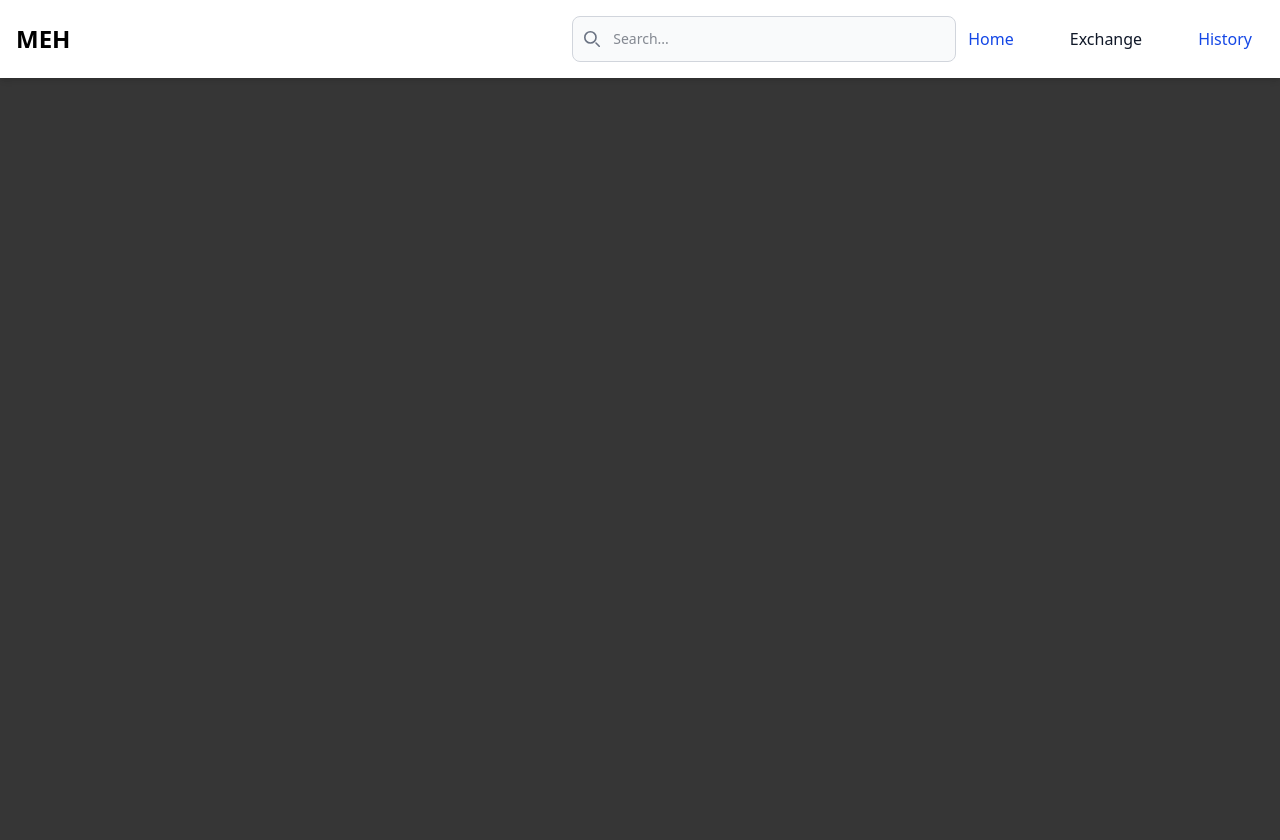
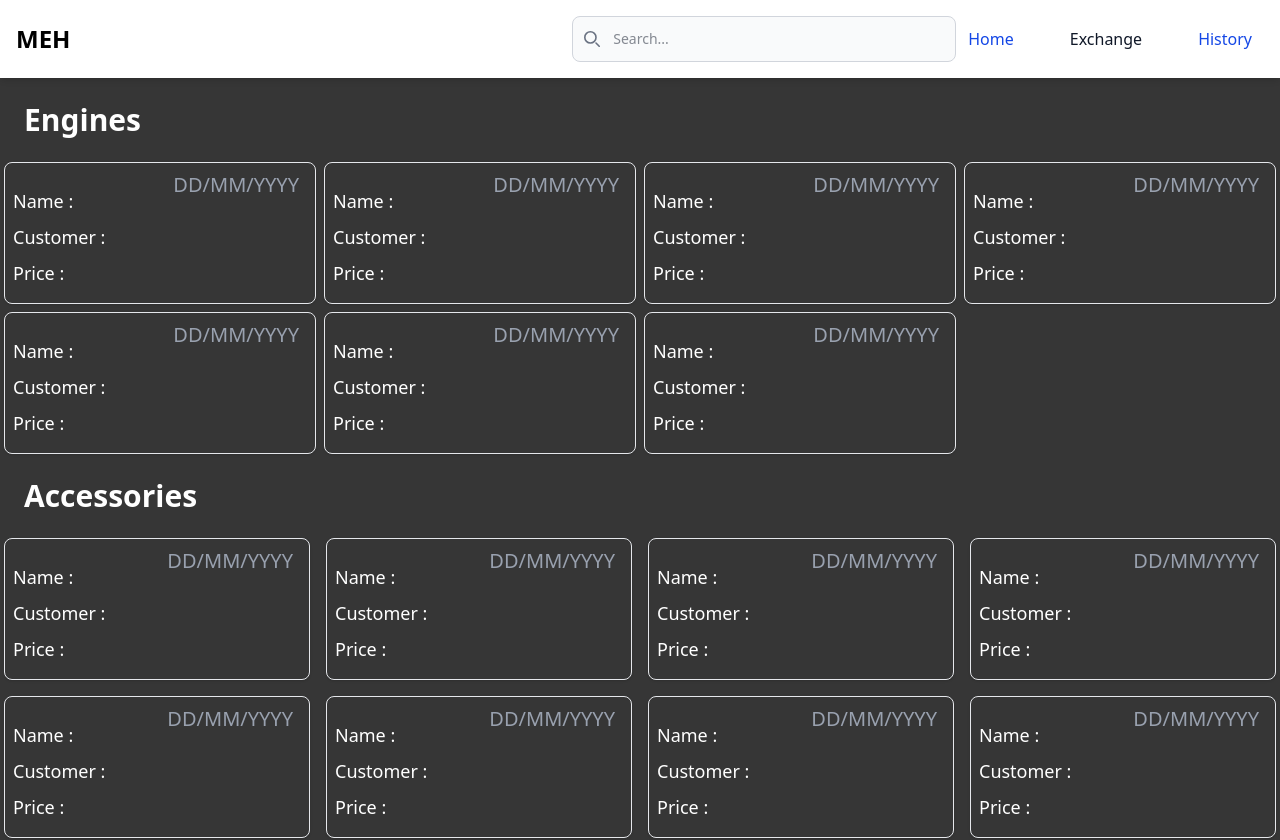
Before and after one commit to Mushtaq1295/MEH-v1, a React (Vite) app in the folder frontend/: page /history in a window 1280 px wide. Shown: the top 840 px of the page. Before the commit the page ends 800 px from the top, so only its background shows below. Built offline with nearby package versions, Linux system fonts and the light colour scheme; no server answers; a web font is replaced by a local one.

Commit message:
engines data updation trail-1

```diff
--- a/frontend/src/App.jsx
+++ b/frontend/src/App.jsx
@@ -11,8 +11,8 @@ import AccessCardDetails from "./components/Accessories/AccessCardDetails";
 import EnginesList from "./components/Engines/EnginesList";
 import { EnginesProvider } from "./contexts/EnginesContext";
 import { AccessoriesProvider } from "./contexts/AccessoriesContext";
-// import HistoryAllCards from "./components/History/HistoryAllCards";
-// import History from "./components/Header/History";
+import HistoryAllCards from "./components/History/HistoryAllCards";
+import History from "./components/Header/History";
 
 const App = () => {
   return (
@@ -32,7 +32,7 @@ const App = () => {
             <Route path="/accessories/:id/accessedit" element={<AccessEditForm />} />
             <Route path="/accessories/:id/accesscheckout" element={<AccessCheckoutForm />} />
 
-            {/* <Route path="/history" element={<HistoryAllCards />} /> */}
+            <Route path="/history" element={<HistoryAllCards />} />
           </Routes>
         </Router>
       </AccessoriesProvider>
--- a/frontend/src/components/Accessories/AccessEditForm.jsx
+++ b/frontend/src/components/Accessories/AccessEditForm.jsx
@@ -82,7 +82,7 @@ const EditForm = () => {
                     className="bg-gray-50 border border-gray-300 text-gray-900 text-sm rounded-lg focus:ring-primary-600 focus:border-primary-600 block w-full p-2.5 dark:bg-gray-700 dark:border-gray-600 dark:placeholder-gray-400 dark:text-white"
                   />
                 </div>
-                <div>
+                {/* <div>
                   <label className="block mb-2 text-sm font-medium text-gray-900 dark:text-white">
                     Image_url :
                   </label>
@@ -93,7 +93,7 @@ const EditForm = () => {
                     onChange={handleChange}
                     className="bg-gray-50 border border-gray-300 text-gray-900 text-sm rounded-lg focus:ring-primary-600 focus:border-primary-600 block w-full p-2.5 dark:bg-gray-700 dark:border-gray-600 dark:placeholder-gray-400 dark:text-white"
                   />
-                </div>
+                </div> */}
                 <div>
                   <label
                     htmlFor="number"
@@ -119,7 +119,7 @@ const EditForm = () => {
                   </label>
                   <input
                     type="number"
-                    name="count"
+                    name="available"
                     value={formData.available}
                     onChange={handleChange}
                     required
--- a/frontend/src/components/History/HistoryAccessories/HistoryAccessCard.jsx
+++ b/frontend/src/components/History/HistoryAccessories/HistoryAccessCard.jsx
@@ -10,36 +10,23 @@ const HistoryAccessCard = () => {
     // navigate(`accessories/${accessory._id}`, { state: { accessory } });
   };
   return (
-    <div>
-      <div
-      className="max-w-sm dark:bg-gray-900 border border-gray-200 rounded-lg shadow-sm transition-transform transform hover:scale-105 cursor-pointer"
-    //   onClick={handleClick}
-    >
+    <>
+       <div
+    className="relative w-full max-w-sm dark:bg-gray-900 border border-gray-200 rounded-lg shadow-sm transition-transform transform hover:scale-105 cursor-pointer sm:w-auto"
+>
+    {/* Date at the top right */}
+    <p className="absolute top-2 right-4 text-sm text-gray-400 sm:text-base md:text-lg lg:text-xl">
+        DD/MM/YYYY
+    </p>
 
+    <div className="p-2 mt-4 text-white">
+        <p className="mb-2 text-lg">Name :</p>
+        <p className="mb-2 text-lg">Customer :</p>
+        <p className="mb-2 text-lg">Price :</p>
+    </div>
+</div>
 
-      <img
-        className="rounded-t-lg w-full h-60 object-cover"
-        src='https://res.cloudinary.com/dv8h7yjv2/image/upload/v1738475235/public/Accessories-pics/u7szjpuixit5remhtr9u.webp'
-        // src={accessory.image_url}
-        // alt={accessory.title}
-      />
-
-
-
-      <div className="p-5 text-white">
-        <h6 className="mb-2 text-xl font-semibold">
-          {/* {accessory.title.replace("-", " ")} */}
-          Customer:
-        </h6>
-        <p className="mb-3 text-lg">
-         Price :
-        </p>
-        <p className="mt-4 text-sm text-right pr-4 sm:text-base md:text-lg lg:text-xl">
-            DD/MM/YYYY
-        </p>
-      </div>
-    </div>
-    </div>
+    </>
   )
 }
 
--- a/frontend/src/components/History/HistoryAllCards.jsx
+++ b/frontend/src/components/History/HistoryAllCards.jsx
@@ -10,13 +10,13 @@ import HistoryEngineCardDetails from "./HistoryEngines/HIstoryEngineCardDetails"
 const HistoryAllCards = () => {
   return (
     <>
-      {/* <h1 className="text-3xl font-bold m-6 text-white">Engines</h1>
+      <h1 className="text-3xl font-bold m-6 text-white">Engines</h1>
         <HistoryEngines/>
 
       <h1 className="text-3xl font-bold m-6 text-white">Accessories</h1>
-      <HistoryAccessories/> */}
-      {/* <HistoryAccessCardDetails/> */}
-      {/* <HistoryEngineCardDetails/> */}
+      <HistoryAccessories/>
+      {/* <HistoryAccessCardDetails/>
+      <HistoryEngineCardDetails/> */}
 
     </>
   );
--- a/frontend/src/components/History/HistoryEngines/HistoryEngineCard.jsx
+++ b/frontend/src/components/History/HistoryEngines/HistoryEngineCard.jsx
@@ -8,33 +8,23 @@ const handleClick = () => {
 
 const HistoryEngineCard = () => {
   return (
-        <div>
+        <>
             <div
-                className="max-w-sm dark:bg-gray-900 border border-gray-200 rounded-lg shadow-sm transition-transform transform hover:scale-105 cursor-pointer"
-                //   onClick={handleClick}
-            >
-                <img
-                    className="rounded-t-lg w-full h-60 object-cover"
-                    src='https://res.cloudinary.com/dv8h7yjv2/image/upload/v1738475227/public/Engines-pics/AshokLeyland/mbcxrmt5qty3zgv6rbeu.webp'
-                    // src={accessory.image_url}
-                    // alt={accessory.title}
-                />
-                <div className="p-5 text-white">
-                    <h6 className="mb-2 text-xl font-semibold">
-                    {/* {accessory.title.replace("-", " ")} */}
-                    Customer :
-                    </h6>
-                    <p className="mb-3 text-lg">
-                    Price :
-                    </p>
-                    <p className="mt-4 text-sm text-right pr-4 sm:text-base md:text-lg lg:text-xl">
-                        DD/MM/YYYY
-                    </p>
+    className="relative w-full max-w-sm dark:bg-gray-900 border border-gray-200 rounded-lg shadow-sm transition-transform transform hover:scale-105 cursor-pointer sm:w-auto"
+>
+    {/* Date at the top right */}
+    <p className="absolute top-2 right-4 text-sm text-gray-400 sm:text-base md:text-lg lg:text-xl">
+        DD/MM/YYYY
+    </p>
 
+    <div className="p-2 mt-4 text-white">
+        <p className="mb-2 text-lg">Name :</p>
+        <p className="mb-2 text-lg">Customer :</p>
+        <p className="mb-2 text-lg">Price :</p>
+    </div>
+</div>
 
-                </div>
-            </div>
-    </div>
+        </>
   )
 }
 
--- a/frontend/src/components/History/HistoryEngines/HistoryEngines.jsx
+++ b/frontend/src/components/History/HistoryEngines/HistoryEngines.jsx
@@ -1,12 +1,11 @@
-import React from 'react'
-import HistoryEngineCard from './HistoryEngineCard'
+import React from 'react';
+import HistoryEngineCard from './HistoryEngineCard';
 
 const HistoryEngines = () => {
   return (
     <>
-
       <div className="px-4 sm:px-1">
-      <div className="grid grid-cols-2 sm:grid-cols-2  md:grid-cols-3 lg:grid-cols-4 gap-4">
+        <div className="grid grid-cols-2 sm:grid-cols-2 md:grid-cols-3 lg:grid-cols-4 gap-2">
           <HistoryEngineCard/>
           <HistoryEngineCard/>
           <HistoryEngineCard/>
@@ -17,7 +16,7 @@ const HistoryEngines = () => {
         </div>
       </div>
     </>
-  )
-}
+  );
+};
 
-export default HistoryEngines
+export default HistoryEngines;
--- a/frontend/src/contexts/EnginesContext.jsx
+++ b/frontend/src/contexts/EnginesContext.jsx
@@ -24,7 +24,8 @@ export const EnginesProvider = ({ children }) => {
 
   return (
     <EnginesContext.Provider value={{
-      engines, selectedEngine, setSelectedEngine,
+      engines,setEngines,
+      selectedEngine, setSelectedEngine,
       selectedCategory, setSelectedCategory
     }}>
       {children}
```
Also changed, not shown: frontend/src/components/Engines/EngineEditForm.jsx (+64 -10 lines), 1 other file (tests, documents, lock files or other folders). Lines whose indentation alone changed are shown as unchanged.
